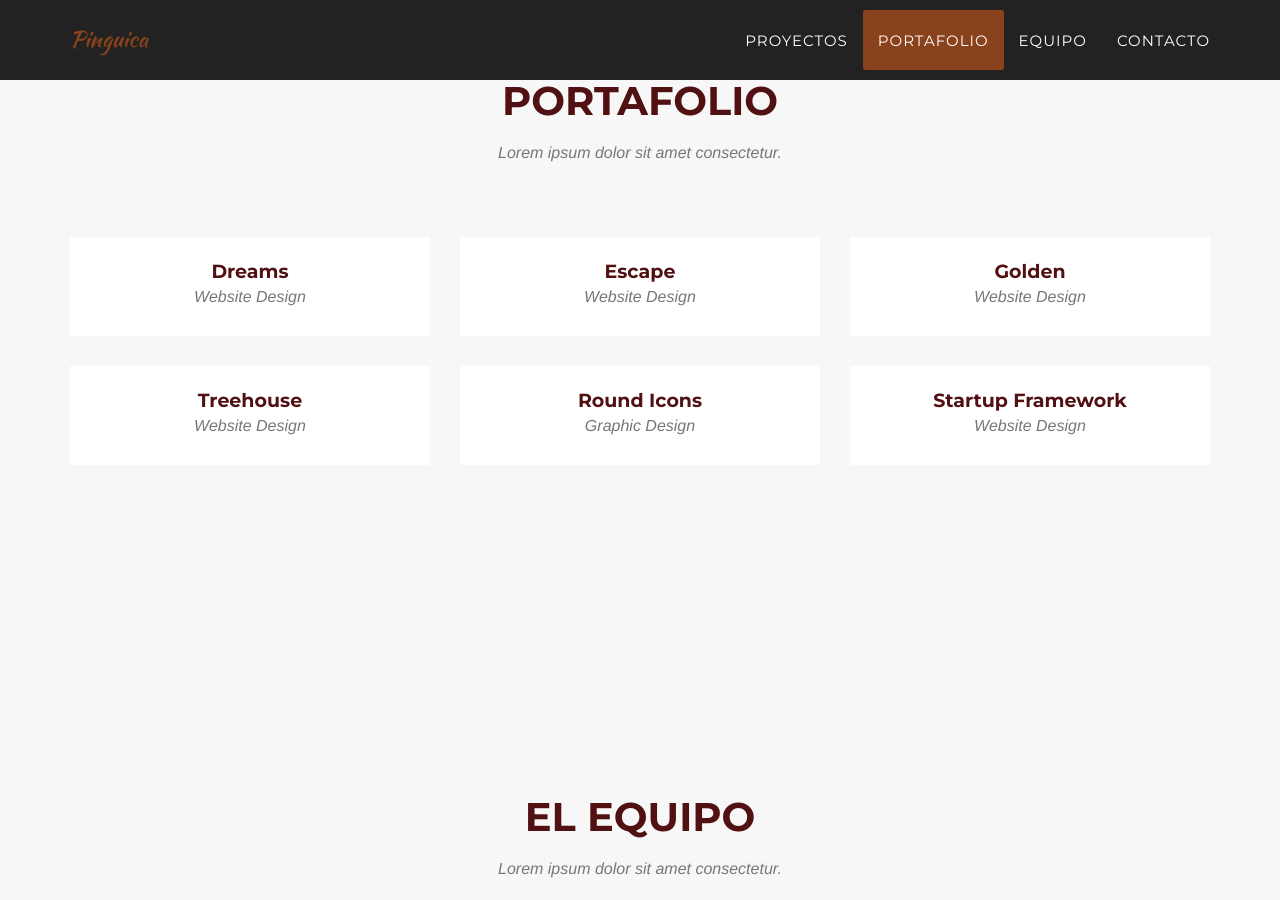
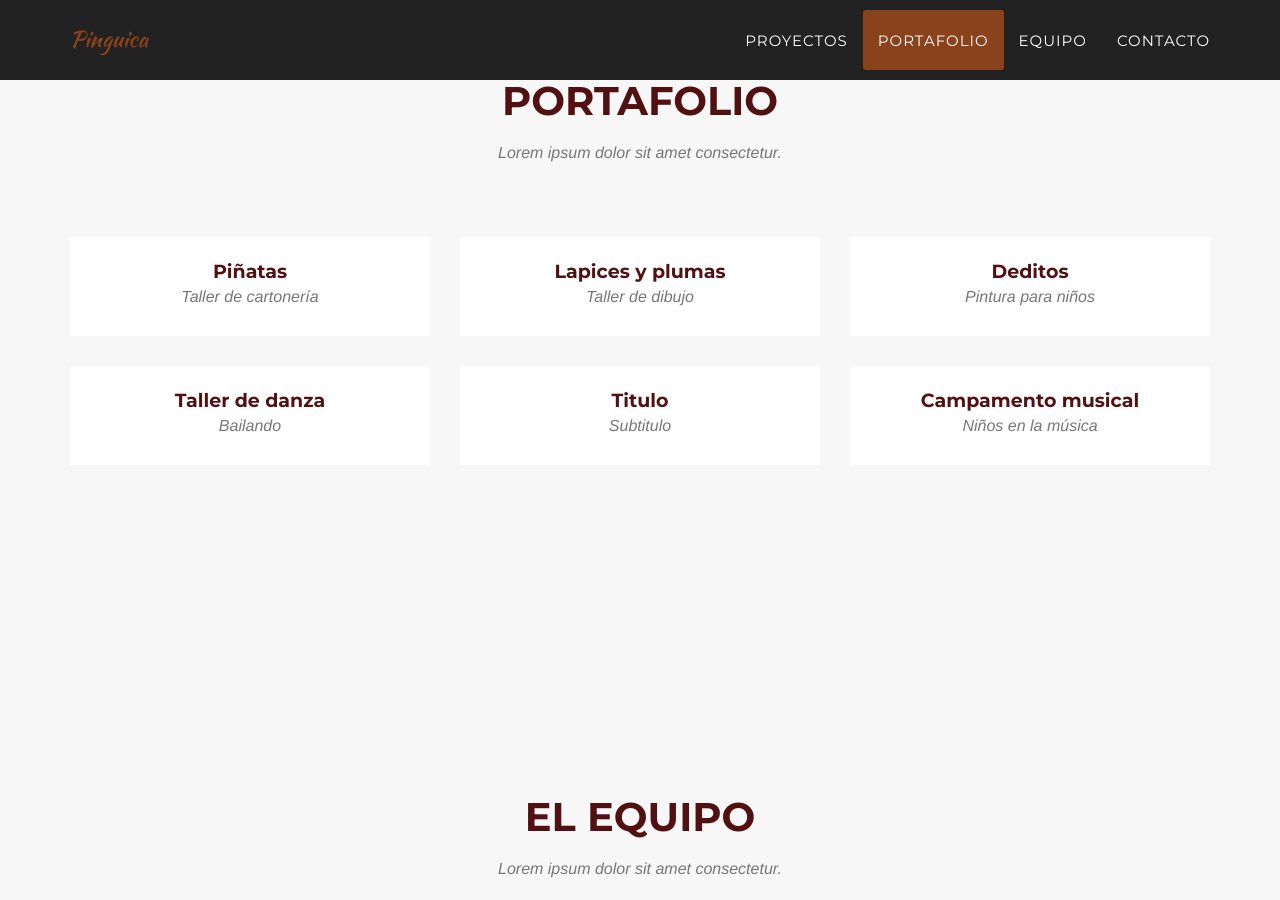
Before and after one commit to abcsds/Pinguica, a Jekyll site: the page built from _posts/2014-07-15-project-4.markdown, in a window 1280 px wide and 900 px high, scrolled down 1541 px. Built offline with Jekyll 4.4.1, drawn with Linux system fonts in a browser that asks for light colours; some web fonts are replaced.

Commit message:
Update posts

```diff
--- a/_posts/2014-07-15-project-4.markdown
+++ b/_posts/2014-07-15-project-4.markdown
@@ -1,15 +1,14 @@
 ---
-title: Treehouse
-subtitle: Website Design
+title: Taller de danza
+subtitle: Bailando
 layout: default
 modal-id: 4
 date: 2014-07-15
 img: treehouse.png
 thumbnail: treehouse-thumbnail.png
 alt: image-alt
-project-date: April 2014
-client: Start Bootstrap
-category: Web Development
+project-date: Enero 2015
+category: Baile
 description: Lorem ipsum dolor sit amet, usu cu alterum nominavi lobortis. At duo novum diceret. Tantas apeirian vix et, usu sanctus postulant inciderint ut, populo diceret necessitatibus in vim. Cu eum dicam feugiat noluisse.
 
 ---
```
Also changed, not shown: _posts/2014-07-13-project-6.markdown (+4 -5 lines), _posts/2014-07-14-project-5.markdown (+4 -5 lines), _posts/2014-07-16-project-3.markdown (+4 -5 lines), _posts/2014-07-17-project-2.markdown (+4 -5 lines), _posts/2014-07-18-project-1.markdown (+4 -5 lines).
